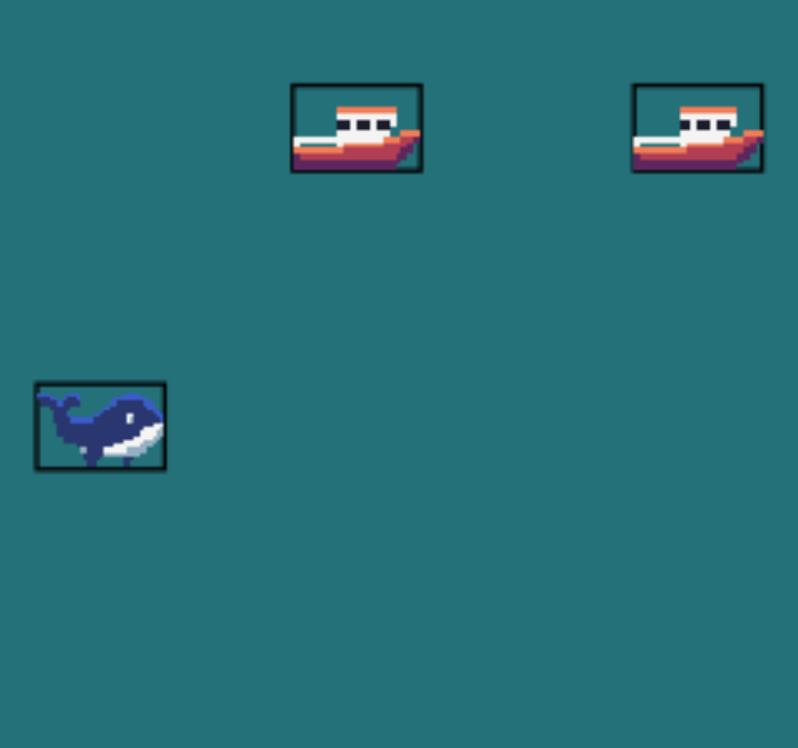
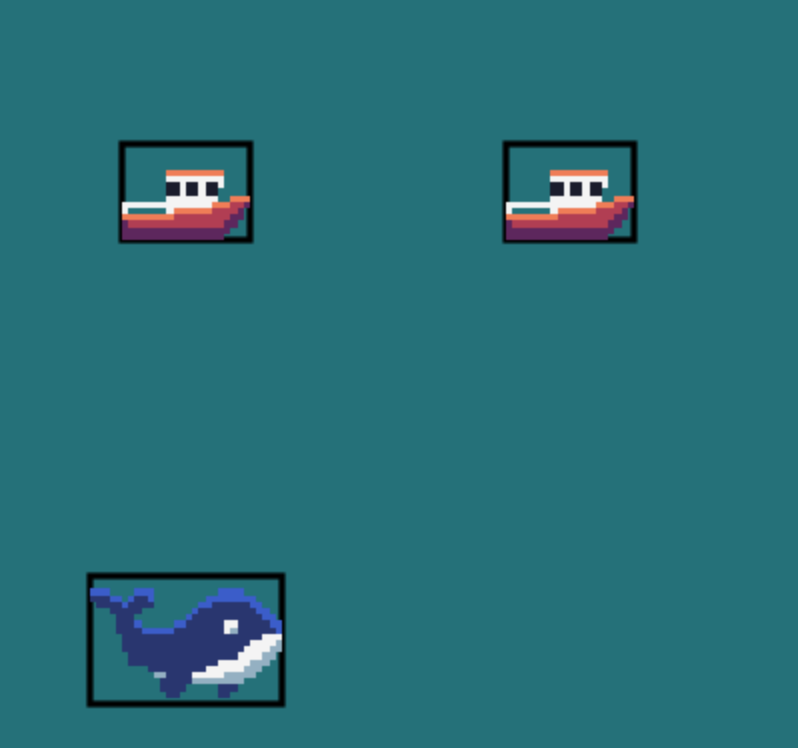
Before and after one commit to ckolin/humpback-revenge, a plain HTML site: page index.html in a window 1280 px wide. Shown: the whole page, without its empty margins (70-868 px from the left). Drawn offline with Linux system fonts and the light colour scheme.

Commit message:
Add thing class

```diff
--- a/index.html
+++ b/index.html
@@ -7,13 +7,14 @@
 	<link rel="stylesheet" href="style.css">
 </head>
 <body>
-	<div id="imgs">
-		<img id="whale-img" src="assets/whale.png">
-		<img id="small-boat-img" src="assets/small_boat.png">
+	<div id="images">
+		<img id="whale-image" src="assets/whale.png">
+		<img id="small-boat-image" src="assets/small_boat.png">
 	</div>
 	<canvas id="canvas"></canvas>
 	<script src="vec.js"></script>
 	<script src="sfx.js"></script>
+    <script src="thing.js"></script>
 	<script src="script.js"></script>
 </body>
 </html>
--- a/script.js
+++ b/script.js
@@ -8,12 +8,12 @@ const ctx = canvas.getContext("2d");
 
 const options = {
     volume: 0.2,
-    resolution: 0.3,
-    worldSize: {x: 300, y: 200}
+    resolution: 0.5,
+    worldSize: {x: 200, y: 100}
 };
 
 let state = {
-    canvasScale: 1,
+    canvasScale: null,
     lastUpdate: null,
     target: null,
     sfx: null,
@@ -22,7 +22,7 @@ let state = {
 const init = () => {
     dbg("init");
     state.sfx = new Sfx();
-    if (!dbg()) state.sfx.startMusic();
+    //TODO: state.sfx.startMusic();
     resize();
     update();
 };
@@ -35,30 +35,15 @@ const resize = () => {
 };
 
 const boats = [
-    {
-        img: document.getElementById("small-boat-img"),
-        size: {x: 30, y: 20},
-        pos: {x: 100, y: 30},
-        forward: {x: 1, y: 0}
-    }, {
-        img: document.getElementById("small-boat-img"),
-        size: {x: 30, y: 20},
-        pos: {x: 180, y: 30},
-        forward: {x: 1, y: 0}
-    }
+    new Thing("small-boat-image", {x: 40, y: 30}),
+    new Thing("small-boat-image", {x: 100, y: 30}),
 ];
 
-const whale = {
-    img: document.getElementById("whale-img"),
-    size: {x: 30, y: 20},
-    pos: {x: 40, y: 100},
-    forward: {x: 1, y: 1}
-};
+const whale = new Thing("whale-image", {x: 40, y: 100});
 
 const update = () => {
     const delta = state.lastUpdate ? Date.now() - state.lastUpdate : 0;
     state.lastUpdate = Date.now();
-
     updateWhale(delta);
 
     ctx.clearRect(0, 0, canvas.width, canvas.height);
@@ -80,17 +65,16 @@ const draw = (thing) => {
     ctx.scale(state.canvasScale, state.canvasScale);
     ctx.translate(thing.pos.x, thing.pos.y);
     ctx.rotate(Vec.angle(thing.forward));
-    ctx.translate(-thing.size.x / 2, -thing.size.y / 2);
+    ctx.translate(-thing.img.naturalWidth / 2, -thing.img.naturalHeight / 2);
     const scaleX = thing.forward.x < 0 ? -1 : 1;
     ctx.scale(scaleX, 1);
-    if (dbg()) ctx.strokeRect(0, 0, thing.size.x * scaleX, thing.size.y);
-    ctx.drawImage(thing.img, 0, 0, thing.size.x * scaleX, thing.size.y);
+    if (dbg()) ctx.strokeRect(0, 0, thing.img.naturalWidth * scaleX, thing.img.naturalHeight);
+    ctx.drawImage(thing.img, 0, 0, thing.img.naturalWidth * scaleX, thing.img.naturalHeight);
     ctx.restore();
 };
 
 window.addEventListener("load", () => init());
 window.addEventListener("resize", () => resize());
-canvas.addEventListener("mousemove", (e) => state.target = Vec.scale({
-    x: e.clientX,
-    y: e.clientY
-}, options.worldSize.x / window.innerWidth));
+canvas.addEventListener("mousemove", (e) => {
+    state.target = Vec.scale({x: e.clientX, y: e.clientY}, options.worldSize.x / window.innerWidth);
+});
--- a/style.css
+++ b/style.css
@@ -5,7 +5,7 @@ body {
 	overflow: hidden;
 }
 
-#imgs {
+#images {
 	display: none;
 }
 
--- /dev/null
+++ b/thing.js
@@ -0,0 +1,7 @@
+class Thing {
+    constructor(imgId, pos, forward={x: 1, y: 0}) {
+        this.img = document.getElementById(imgId);
+        this.pos = pos;
+        this.forward = forward;
+    }
+}
```
